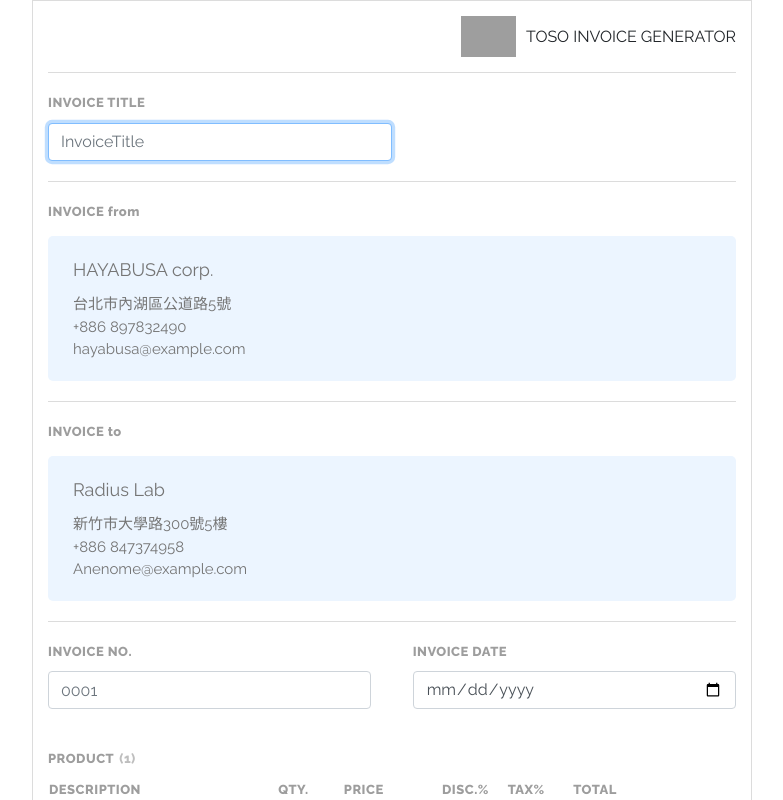
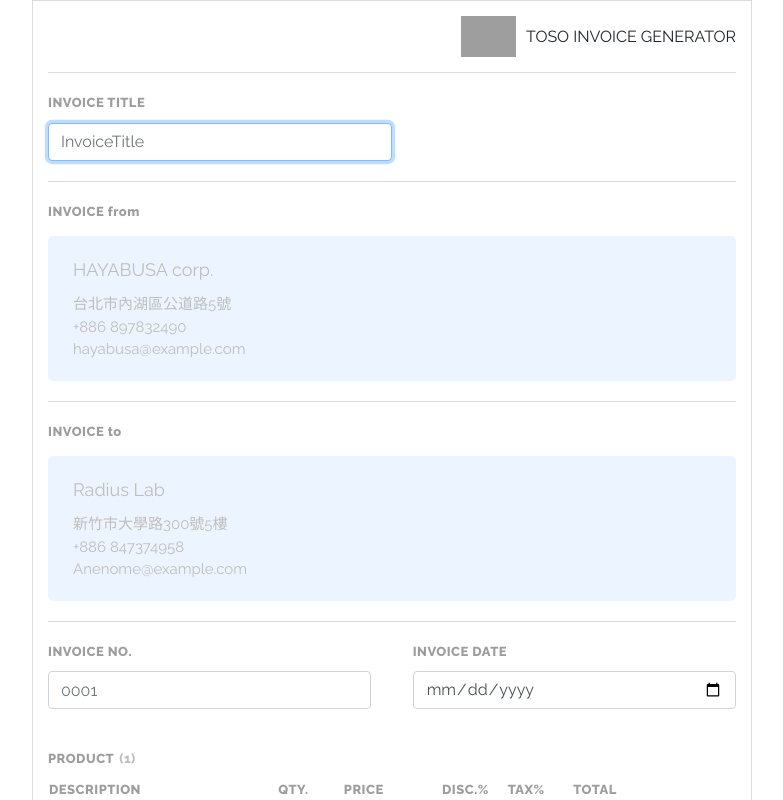
Before and after one commit to chienan/invoice-generator, a Vue app: page /#/ in a window 1280 px wide. Shown: the top 800 px of the page, without its empty margins (248-1031 px from the left). Built offline with nearby package versions, Linux system fonts and the light colour scheme; grey boxes are pictures that could not be loaded.

Commit message:
update input style

```diff
--- a/package.json
+++ b/package.json
@@ -11,12 +11,12 @@
     "bootstrap": "^4.6.0",
     "bootstrap-vue": "^2.21.2",
     "core-js": "^3.6.5",
-    "html2pdf": "0.0.11",
+    "html2canvas": "^1.0.0-rc.7",
     "html2pdf.js": "^0.9.2",
     "jquery": "^3.5.1",
-    "jspdf": "^2.3.0",
     "popper.js": "^1.16.1",
     "vue": "^2.6.12",
+    "vue-html2pdf": "^1.8.0",
     "vue-router": "^3.2.0"
   },
   "devDependencies": {
--- a/src/App.vue
+++ b/src/App.vue
@@ -74,7 +74,17 @@ input {
   padding: 0;
   background: transparent;
   border-radius: 5px;
+  color: #7b7b7b;
 }
+
+textarea {
+  color: #7b7b7b;
+}
+
+input:focus {
+  outline: 0px !important;
+}
+
 input:required {
   box-shadow: none;
 }
@@ -83,10 +93,46 @@ input:invalid {
 }
 
 input:hover {
+  cursor: pointer;
+}
+
+.focus-border {
+  position: absolute;
+  left: 0px;
+  top: 30px;
+  width: 0;
+  height: 1.2px;
+  background-color: #4a4aff;
+  transition: 0.4s;
+}
+
+::placeholder {
+  /* Chrome, Firefox, Opera, Safari 10.1+ */
+  color: #bebebe;
+}
+
+.input-type2:focus ~ .focus-border {
+  width: 50%;
+  transition: 0.4s;
+}
+
+.focus-border-2 {
+  position: absolute;
+  left: 0px;
+  /* top: 50px; */
+  top: 22px;
+  width: 0;
+  height: 1.2px;
+  background-color: #4a4aff;
+  transition: 0.4s;
+}
+
+.input-type3:focus ~ .focus-border-2 {
+  width: 50%;
+  transition: 0.4s;
+}
+
+.input-type1:hover {
   border: 1px solid #4a4aff;
 }
-
-input:focus {
-  border: 1px solid #9bd2ed;
-}
 </style>
--- a/src/views/Index.vue
+++ b/src/views/Index.vue
@@ -1,6 +1,6 @@
 <template>
   <div class="container" ref="container">
-    <div class="invoice" id="invoice" @submit.stop.prevent="download">
+    <div class="invoice" id="invoice">
       <div class="nav">
         <img src="https://i.imgur.com/FbsYH3N.png" class="main-logo" alt />
         <div class="main-title">TOSO INVOICE GENERATOR</div>
@@ -12,7 +12,13 @@
           <div class="form-section">
             <label class="sr-only" for="title">InvoiceTitle</label>
 
-            <b-form-input id="title" v-model="invoice_title" ref="title" placeholder="InvoiceTitle"></b-form-input>
+            <b-form-input
+              id="title"
+              v-model="invoice_title"
+              ref="title"
+              placeholder="InvoiceTitle"
+              class="input-type1"
+            ></b-form-input>
           </div>
         </div>
       </div>
@@ -27,35 +33,39 @@
           <div class="client-details-name">
             <input
               type="text"
-              class="input-from-name"
+              class="input-from-name input-type2"
               placeholder="HAYABUSA corp."
               v-model="from_name"
             />
+            <span class="focus-border"></span>
           </div>
           <div class="client-details-address">
             <input
               type="text"
-              class="input-from-address"
+              class="input-from-address input-type3"
               placeholder="台北市內湖區公道路5號"
               v-model="from_address"
             />
+            <span class="focus-border-2"></span>
           </div>
 
           <div class="client-details-phone">
             <input
               type="tel"
-              class="input-from-phone"
+              class="input-from-phone input-type3"
               placeholder="+886 897832490"
               v-model="from_tel"
             />
+            <span class="focus-border-2"></span>
           </div>
           <div class="client-details-email">
             <input
               type="email"
-              class="input-from-email"
+              class="input-from-email input-type3"
               placeholder="hayabusa@example.com"
               v-model="from_email"
             />
+            <span class="focus-border-2"></span>
           </div>
         </div>
       </div>
@@ -69,27 +79,41 @@
 
         <div class="client-details-content">
           <div class="client-details-name">
-            <input type="text" class="input-to-name" placeholder="Radius Lab" v-model="to_name" />
+            <input
+              type="text"
+              class="input-to-name input-type2"
+              placeholder="Radius Lab"
+              v-model="to_name"
+            />
+            <span class="focus-border"></span>
           </div>
           <div class="client-details-address">
             <input
               type="text"
-              class="input-to-address"
+              class="input-to-address input-type3"
               placeholder="新竹市大學路300號5樓"
               v-model="to_address"
             />
+            <span class="focus-border-2"></span>
           </div>
 
           <div class="client-details-phone">
-            <input type="tel" class="input-to-phone" placeholder="+886 847374958" v-model="to_tel" />
+            <input
+              type="tel"
+              class="input-to-phone input-type3"
+              placeholder="+886 847374958"
+              v-model="to_tel"
+            />
+            <span class="focus-border-2"></span>
           </div>
           <div class="client-details-email">
             <input
               type="email"
-              class="input-to-email"
+              class="input-to-email input-type3"
               placeholder="Anenome@example.com"
               v-model="to_email"
             />
+            <span class="focus-border-2"></span>
           </div>
         </div>
       </div>
@@ -102,7 +126,13 @@
           <div class="invoie-number-form">
             <label class="sr-only" for="count">invoiceNo</label>
 
-            <b-form-input id="count" placeholder="0001" v-model="invoice_number"></b-form-input>
+            <b-form-input
+              class="input-type1"
+              id="count"
+              placeholder="0001"
+              v-model="invoice_number"
+            ></b-form-input>
+            <span class="focus-border"></span>
           </div>
         </div>
 
@@ -113,7 +143,13 @@
             <div class="invoie-number-form">
               <label class="sr-only" for="date">invoiceDate</label>
 
-              <b-form-input id="date" placeholder="0001" type="date" v-model="invoice_date"></b-form-input>
+              <b-form-input
+                id="date"
+                class="input-type1"
+                placeholder="0001"
+                type="date"
+                v-model="invoice_date"
+              ></b-form-input>
             </div>
           </div>
         </div>
@@ -146,12 +182,18 @@
           <tbody>
             <tr class="items-section" v-for="(items, index) in items" :key="index">
               <td class="item item-description">
-                <b-form-input id="description" placeholder="chocolate" v-model="items.description"></b-form-input>
+                <b-form-input
+                  id="description"
+                  class="input-type1"
+                  placeholder="chocolate"
+                  v-model="items.description"
+                ></b-form-input>
               </td>
 
               <td class="item item-quantity">
                 <b-form-input
                   id="quantity"
+                  class="input-type1"
                   placeholder="3"
                   v-model="items.quantity"
                   v-on:change="itemTotal(index)"
@@ -161,6 +203,7 @@
               <td class="item item-price">
                 <b-form-input
                   id="price"
+                  class="input-type1"
                   placeholder="200"
                   v-model="items.price"
                   v-on:change="itemTotal(index)"
@@ -170,6 +213,7 @@
               <td class="item item-discount">
                 <b-form-input
                   id="discount"
+                  class="input-type1"
                   placeholder="5"
                   v-model="items.discount"
                   v-on:change="itemTotal(index)"
@@ -178,13 +222,14 @@
               <td class="item item-tax">
                 <b-form-input
                   id="tax"
+                  class="input-type1"
                   placeholder="3"
                   v-model="items.tax"
                   v-on:change="itemTotal(index)"
                 ></b-form-input>
               </td>
               <td class="item item-total">
-                <b-form-input id="tax" placeholder="8" :value="items.total | money"></b-form-input>
+                <b-form-input class="input-type1" placeholder="8" :value="items.total | money"></b-form-input>
               </td>
               <td class="item item-remove">
                 <button class="btn-item-remove" @click.stop.prevent="removeItem(index)">×</button>
@@ -239,8 +284,11 @@
 
     <!--  preview invoice  -->
 
-    <div v-if="preview" id="kabibala" class="container-preview">
-      <div class="preview-title section">INVOICE TITLE: {{invoice_title}}</div>
+    <div v-if="preview" id="preview-invoice" class="container-preview">
+      <div class="preview-title section">
+        {{ invoice_title.length ? invoice_title : 'INVOICE' }}
+        <!-- INVOICE TITLE: {{invoice_title}} -->
+      </div>
 
       <div class="preview-invoice-contact section">
         <div class="preview-invoice-from">
@@ -322,19 +370,20 @@
         <div class="client-notes-title">NOTES FOR CLIENT</div>
         <div class="client-notes-container">{{notes}}</div>
       </div>
-      <div class="save-section section">
-        <button class="save-btn" @click.stop.prevent="download()">
-          <img src="https://i.imgur.com/vdESFr3.png" class="save-icon" alt />
-        </button>
-      </div>
+    </div>
+
+    <!-- download pdf -->
+    <div v-if="preview" class="save-section section">
+      <button class="save-btn" @click.stop.prevent="generateReport()">
+        <img src="https://i.imgur.com/vdESFr3.png" class="save-icon" alt />
+      </button>
     </div>
   </div>
 </template>
 
 <script>
-// import jspdf from "jspdf";
-import * as html2pdf from "html2pdf.js";
-// import Preview from '../components/Preview'
+// import * as html2pdf from "html2pdf.js";
+import VueHtml2pdf from "vue-html2pdf";
 
 export default {
   data() {
@@ -373,21 +422,29 @@ export default {
       this.$refs.title.focus();
     });
   },
+  components: {
+    // eslint-disable-next-line vue/no-unused-components
+    VueHtml2pdf
+  },
   methods: {
     // downlad invoice as pdf
-    download() {
-      const element = document.querySelector("#preview-invoice-container");
-      const opt = {
-        margin: 1,
-        filename: "invoice.pdf",
-        image: { type: "jpeg", quality: 1 },
-        html2canvas: { scale: 2 }
-      };
+    // download() {
+    //   const element = document.querySelector("#preview-invoice");
+    //   const opt = {
+    //     margin: 1,
+    //     filename: "invoice.pdf",
+    //     image: { type: "jpeg", quality: 1 },
+    //     html2canvas: { scale: 2 }
+    //   };
 
-      html2pdf()
-        .from(element)
-        .set(opt)
-        .save();
+    //   html2pdf()
+    //     .from(element)
+    //     .set(opt)
+    //     .save();
+    // },
+
+    generateReport() {
+      this.$refs.html2Pdf.generatePdf();
     },
 
     // add product
@@ -612,14 +669,14 @@ export default {
   font-size: 18px;
   font-weight: 500;
   margin-bottom: 10px;
+  position: relative;
 }
-/*
-.client-details-1,
-.client-details-2 {
-  color: #666666;
-  font-size: 15px;
-  font-weight: normal;
-} */
+
+.client-details-address,
+.client-details-phone,
+.client-details-email {
+  position: relative;
+}
 
 .client-notes-title {
   margin-bottom: 10px;
```
Also changed, not shown: 1 other file (tests, documents, lock files or other folders).
